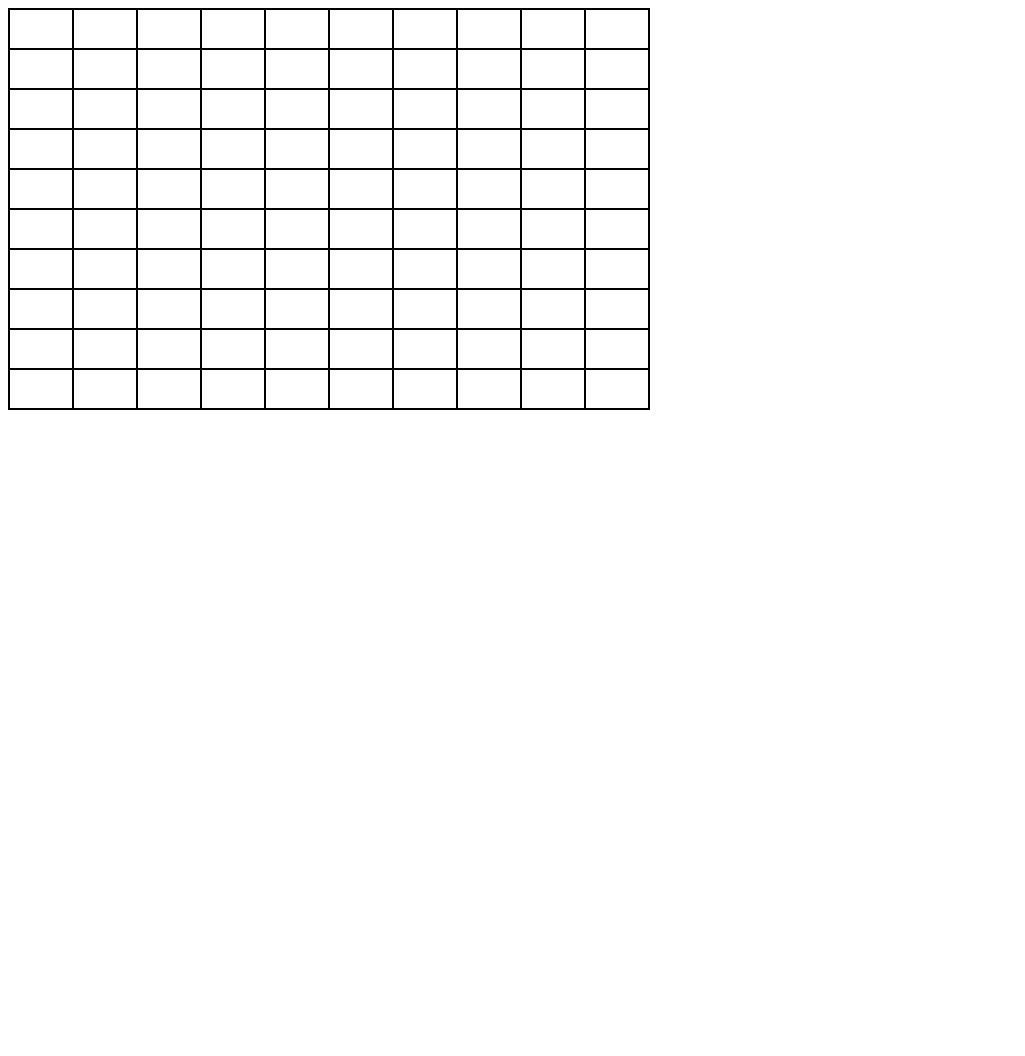
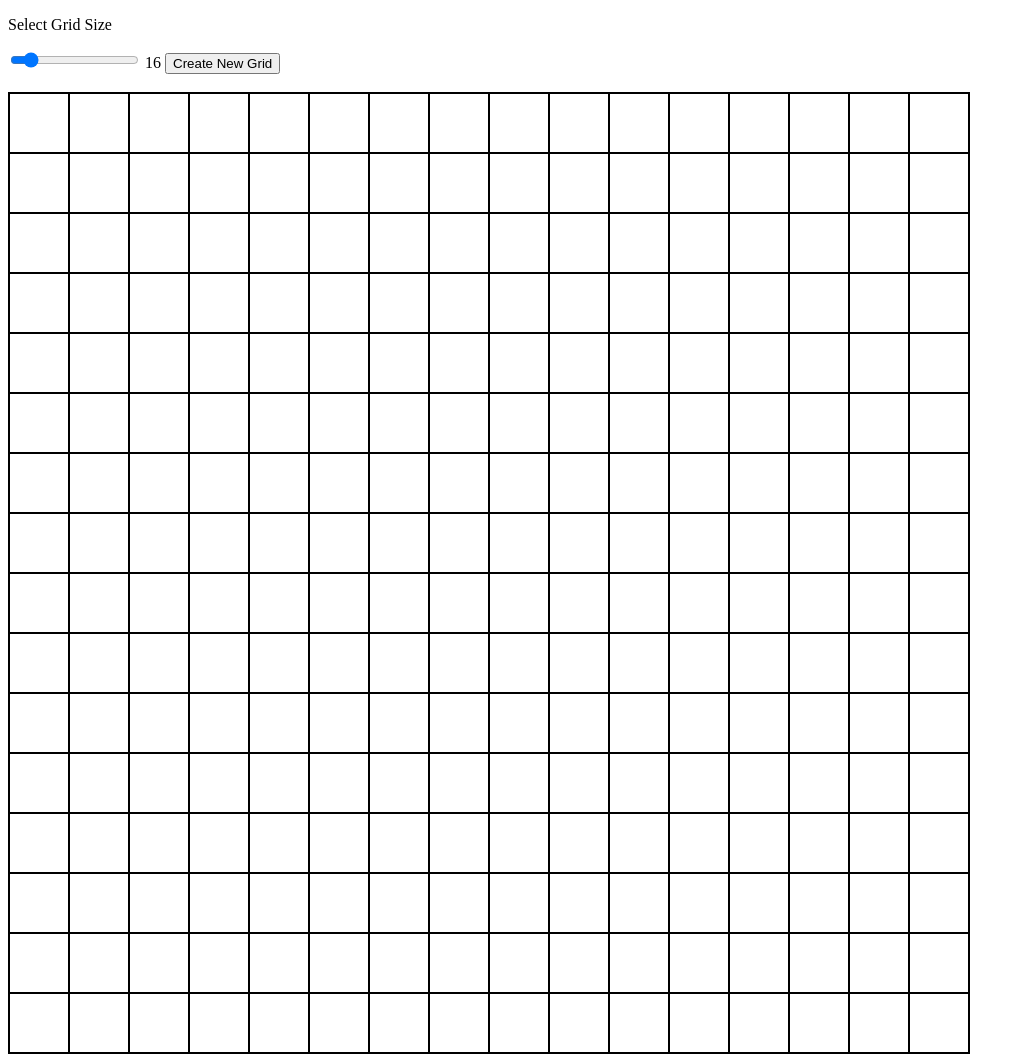
Before and after one commit to JRVinson87/top-etch-a-sketch, a plain HTML site: page index.html in a window 1280 px wide. Shown: the whole page, without its empty margins (0-1025 px from the left). Before the commit the page ends 800 px from the top, so only its background shows below. Drawn offline with Linux system fonts and the light colour scheme.

Commit message:
added slider to select grid input size and button to create new grid.

```diff
--- a/etch-a-sketch.js
+++ b/etch-a-sketch.js
@@ -1,13 +1,20 @@
-function createEtchWindow(blocks) {
+function createEtchWindow() {
+    delOldGrid();
 
-    container.style['grid-template-columns'] = `repeat(${blocks}, 1fr)`;
-    container.style['grid-template-rows'] = `repeat(${blocks}, 1fr)`;
+    container.style['grid-template-columns'] = `repeat(${gridSize}, 1fr)`;
+    container.style['grid-template-rows'] = `repeat(${gridSize}, 1fr)`;
 
-    for (let i = 0; i < Math.pow(blocks, 2); i++) {
+    for (let i = 0; i < Math.pow(gridSize, 2); i++) {
         const div = document.createElement("div");
         div.classList.add('etch-block');
         div.setAttribute('draggable', 'false');
         container.appendChild(div);
+    }
+}
+
+function delOldGrid() {
+    while(container.firstChild) {
+        container.removeChild(container.firstChild);
     }
 }
 
@@ -31,10 +38,23 @@ function sketchListener() {
     }
 }
 
-const container = document.querySelector("#etch-container");
+const container = document.getElementById('etch-container');
+const newGridBtn = document.getElementById('btn-new-grid')
+
 let inkActive = false;
+let slider = document.getElementById('grid-slider');
+let sliderText = document.getElementById('slider-label');
+let gridSize = 16;
 
-createEtchWindow(10);
+sliderText.textContent = slider.value;
 
+slider.oninput = function() {
+    sliderText.textContent = this.value;
+    gridSize = this.value;
+}
+
+createEtchWindow();
+
+newGridBtn.addEventListener('click', createEtchWindow);
 
 container.addEventListener('click', sketchListener);
--- a/index.html
+++ b/index.html
@@ -9,6 +9,14 @@
     <title>Etch-A-Sketch</title>
 </head>
 <body>
+    <header>
+        <p>Select Grid Size</p>
+        <input autocomplete="off" id="grid-slider" type="range" min="5" max="100" value="16">
+        <label id="slider-label" for="grid-slider"></label>
+        <button type="button" name="btn-new-grid" id="btn-new-grid">Create New Grid</button>
+
+    </header>
+    <br>
     <div id="etch-container" draggable="false">
 
     </div>
--- a/style.css
+++ b/style.css
@@ -4,8 +4,8 @@
 }
 
 #etch-container{
-    width: 50vw;
-    height: 50vh;
+    width: 75vw;
+    height: 75vw;
     display: inline-grid;
     border: 1px solid black;
 }
```
